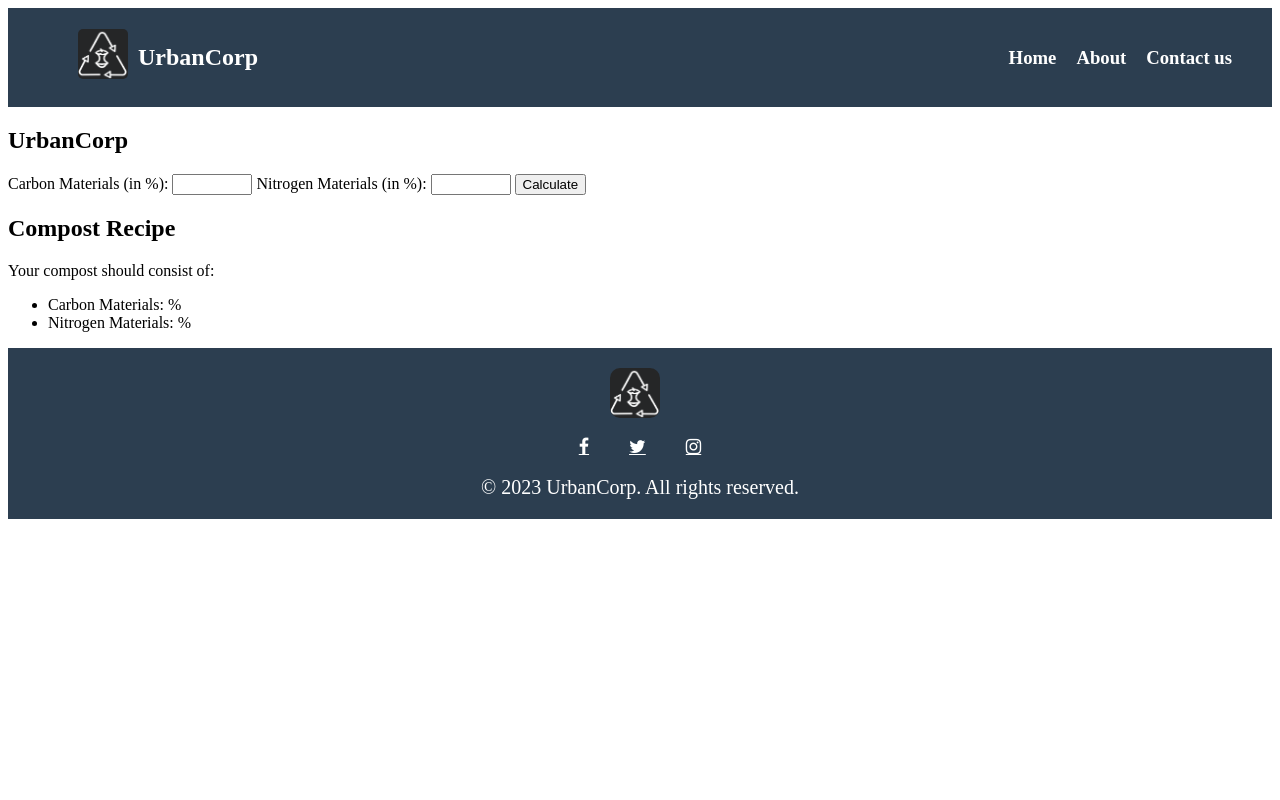
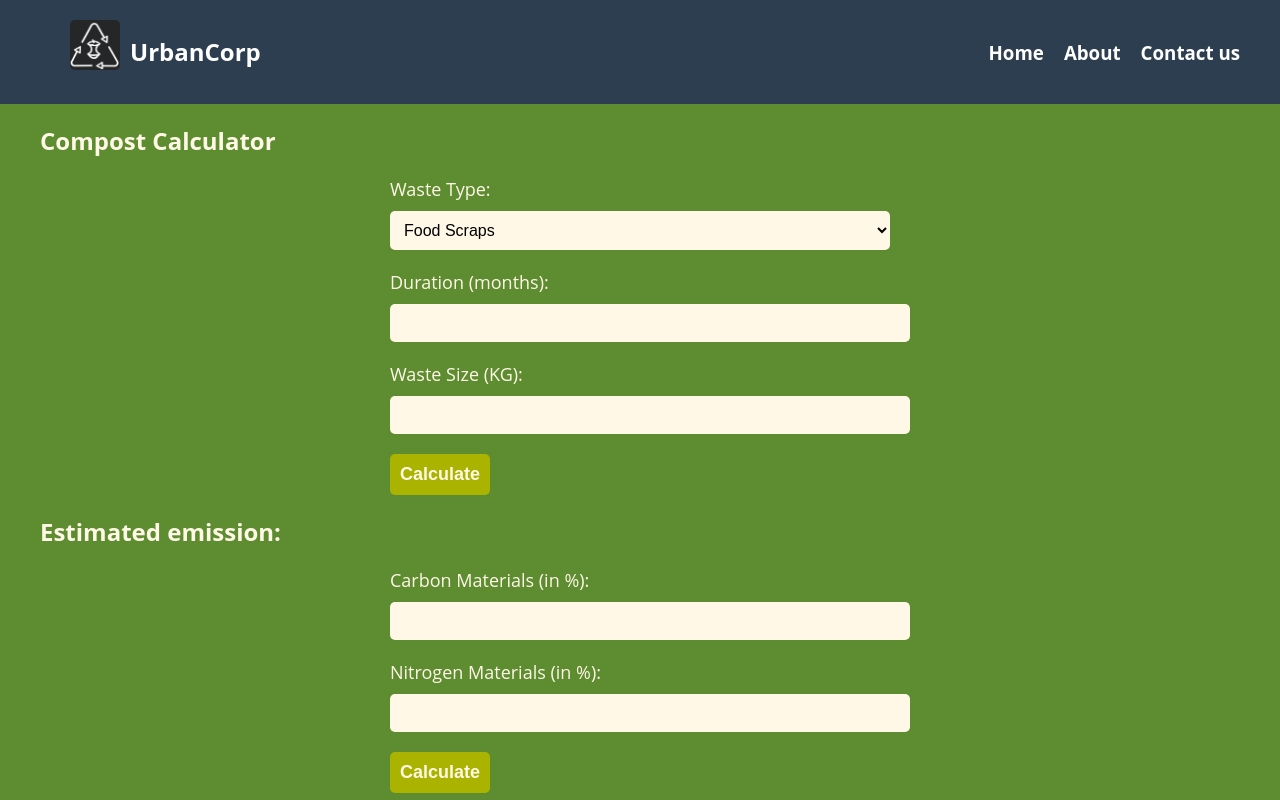
Before and after one commit to Makuo67/WasteCalc, a plain HTML site: page get_started.html in a window 1280 px wide. Shown: the top 800 px of the page. Drawn offline with Linux system fonts and the light colour scheme.

Commit message:
get started update

```diff
--- a/css_files/get_started.css
+++ b/css_files/get_started.css
@@ -0,0 +1,63 @@
+ /* Styling for body */
+ body {
+     background-color: #5E8C31;
+     color: #FFF8E7;
+     font-family: 'Open Sans', sans-serif;
+     margin: 0;
+ }
+
+ #compost h1 {
+     padding-left: 40px;
+ }
+
+ #calculation {
+     margin-top: 10px;
+     margin-bottom: 20px;
+ }
+
+ #calculation h2 {
+     padding-left: 40px;
+ }
+
+ /* Styling for form */
+ form {
+     max-width: 500px;
+     margin: 0 auto;
+ }
+
+ /* Styling for form labels */
+ label {
+     display: block;
+     margin-bottom: 10px;
+     font-size: 18px;
+ }
+
+ /* Styling for form inputs */
+ input,
+ select {
+     display: block;
+     width: 100%;
+     padding: 10px;
+     margin-bottom: 20px;
+     font-size: 16px;
+     border: none;
+     border-radius: 5px;
+     color: #000;
+     background-color: #FFF8E7;
+ }
+
+ /* Styling for submit button */
+ input[type="submit"] {
+     background-color: #AAB300;
+     color: #FFF8E7;
+     font-size: 18px;
+     font-weight: bold;
+     cursor: pointer;
+     width: min-content;
+ }
+
+ input[type="submit"]:hover {
+     background-color: #5E8C31;
+     letter-spacing: 0.5px;
+     transition: 0.5s;
+ }
--- a/get_started.html
+++ b/get_started.html
@@ -24,25 +24,40 @@
                 <h3>Contact us</h3>
             </div>
         </header>
+        <section id="compost">
+            <h1>Compost Calculator</h1>
+            <form>
+                <label for="waste-type">Waste Type:</label>
+                <select id="waste-type" name="waste-type">
+                    <option value="food-scraps">Food Scraps</option>
+                    <option value="yard-waste">Yard Waste</option>
+                    <option value="leaves">Leaves</option>
+                    <option value="coffee-grounds">Coffee Grounds</option>
+                    <option value="paper-waste">Paper Waste</option>
+                    <option value="manure">Manure</option>
+                    <option value="livestock-waste">Livestock Waste</option>
+                    <option value="household-waste">Household Waste</option>
+                    <option value="plastic-waste">Plastic Waste</option>
+                </select>
+
+                <label for="duration">Duration (months):</label>
+                <input type="number" id="duration" name="duration" min="1" required>
+
+                <label for="waste-size">Waste Size (KG):</label>
+                <input type="number" id="waste-size" name="waste-size" min="0" required>
+
+                <input type="submit" value="Calculate">
+            </form>
+        </section>
         <section id="calculation">
-            <h2>UrbanCorp</h2>
+            <h2>Estimated emission:</h2>
             <form>
                 <label for="carbon">Carbon Materials (in %):</label>
                 <input type="number" id="carbon" name="carbon" min="0" max="100" step="0.1" required>
                 <label for="nitrogen">Nitrogen Materials (in %):</label>
                 <input type="number" id="nitrogen" name="nitrogen" min="0" max="100" step="0.1" required>
-                <button type="submit">Calculate</button>
+                <input type="submit" value="Calculate">
             </form>
-        </section>
-        <section id="result">
-            <h2>Compost Recipe</h2>
-            <div id="recipe-result">
-                <p>Your compost should consist of:</p>
-                <ul id="recipe-list">
-                    <li id="carbon-recipe">Carbon Materials: <span></span>%</li>
-                    <li id="nitrogen-recipe">Nitrogen Materials: <span></span>%</li>
-                </ul>
-            </div>
         </section>
     </main>
     <footer>
```
Also changed, not shown: about.html (+55 -0 lines).
